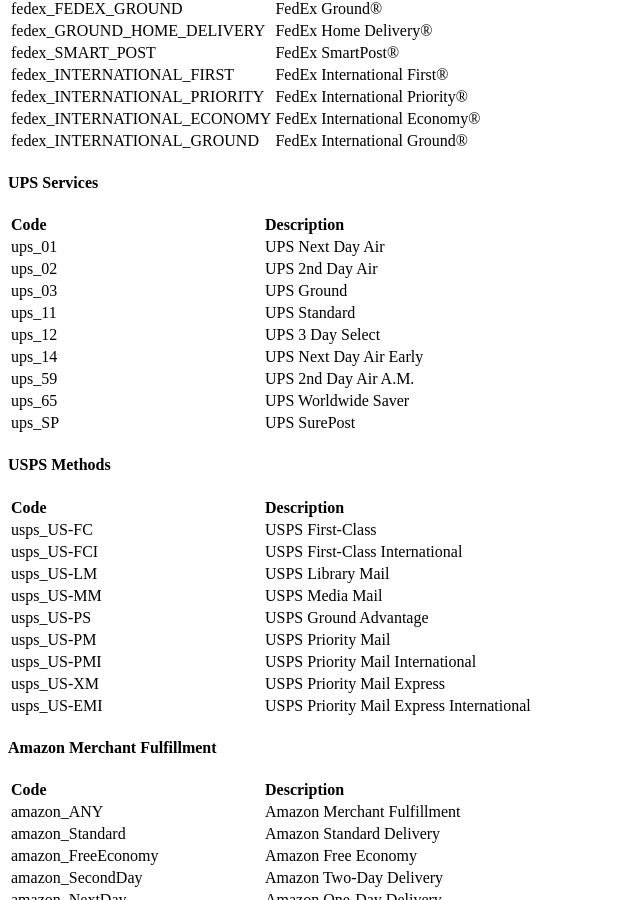
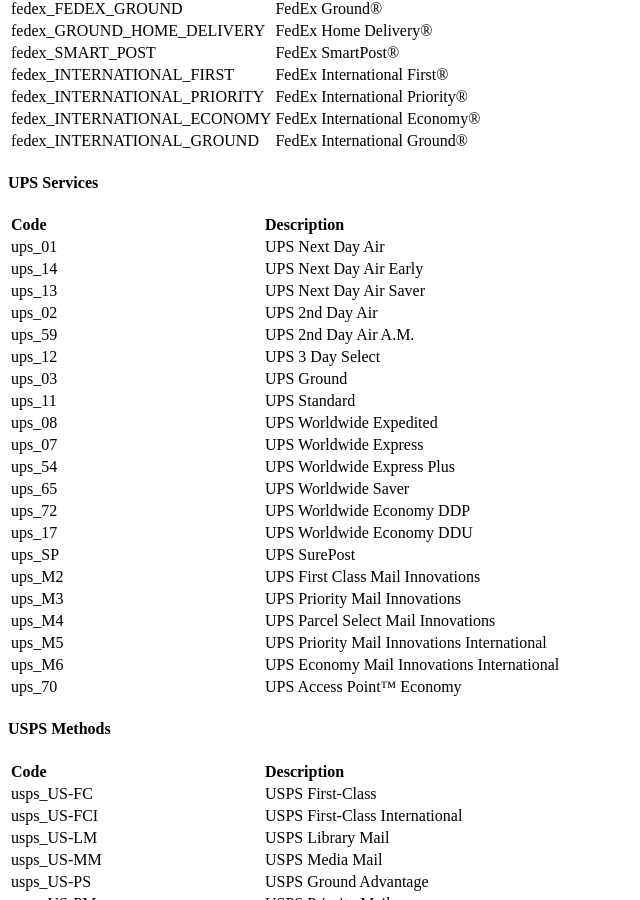
Before and after one commit to ShipStream/shipstream.github.io, a Jekyll site: the page built from _posts/2014-07-25-shipping-methods.md, in a window 1280 px wide and 900 px high, scrolled down 956 px. Shown: the whole window, without its empty margins (0-640 px from the left). Built offline with Jekyll 4.4.1, drawn with Linux system fonts in a browser that asks for light colours; a style sheet for code colours, icons or effects is not loaded.

Commit message:
Update list of UPS shipping methods

```diff
--- a/_posts/2014-07-25-shipping-methods.md
+++ b/_posts/2014-07-25-shipping-methods.md
@@ -35,17 +35,29 @@ not be available on your account or in your area but all services are listed for
 
 #### UPS Services
 
-| Code | Description                 |
-|:-----|:----------------------------|
-| ups_01 | UPS Next Day Air            |
-| ups_02 | UPS 2nd Day Air             |
-| ups_03 | UPS Ground                  |
-| ups_11 | UPS Standard                |
-| ups_12 | UPS 3 Day Select            |
-| ups_14 | UPS Next Day Air Early |
-| ups_59 | UPS 2nd Day Air A.M.        |
-| ups_65 | UPS Worldwide Saver         |
-| ups_SP | UPS SurePost                |
+| Code | Description                                 |
+|:-----|:--------------------------------------------|
+| ups_01 | UPS Next Day Air                            |
+| ups_14 | UPS Next Day Air Early                      |
+| ups_13 | UPS Next Day Air Saver                      |
+| ups_02 | UPS 2nd Day Air                             |
+| ups_59 | UPS 2nd Day Air A.M.                        |
+| ups_12 | UPS 3 Day Select                            |
+| ups_03 | UPS Ground                                  |
+| ups_11 | UPS Standard                                |
+| ups_08 | UPS Worldwide Expedited                     |
+| ups_07 | UPS Worldwide Express                       |
+| ups_54 | UPS Worldwide Express Plus                  |
+| ups_65 | UPS Worldwide Saver                         |
+| ups_72 | UPS Worldwide Economy DDP                   |
+| ups_17 | UPS Worldwide Economy DDU                   |
+| ups_SP | UPS SurePost                                |
+| ups_M2 | UPS First Class Mail Innovations            |
+| ups_M3 | UPS Priority Mail Innovations               |
+| ups_M4 | UPS Parcel Select Mail Innovations          |
+| ups_M5 | UPS Priority Mail Innovations International |
+| ups_M6 | UPS Economy Mail Innovations International  |
+| ups_70 | UPS Access Point™ Economy                   |
 
 #### USPS Methods
 
```
